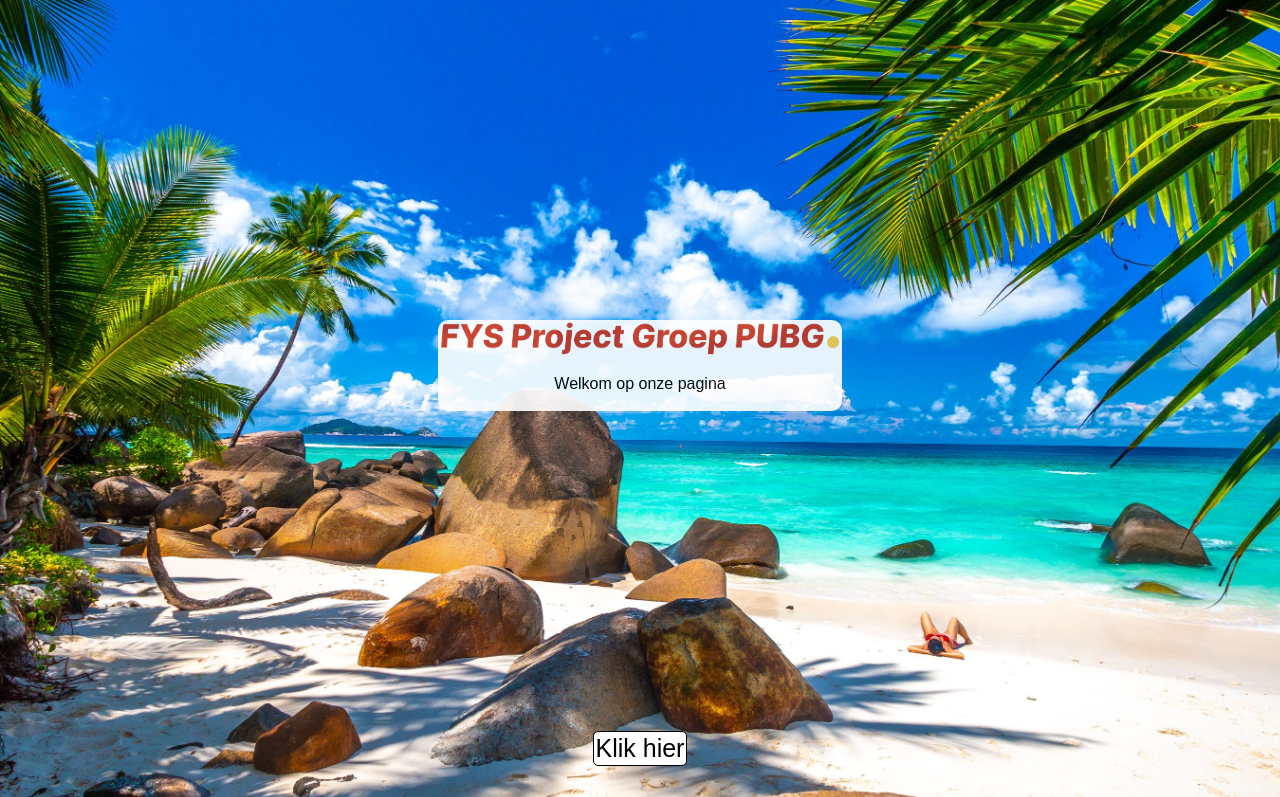
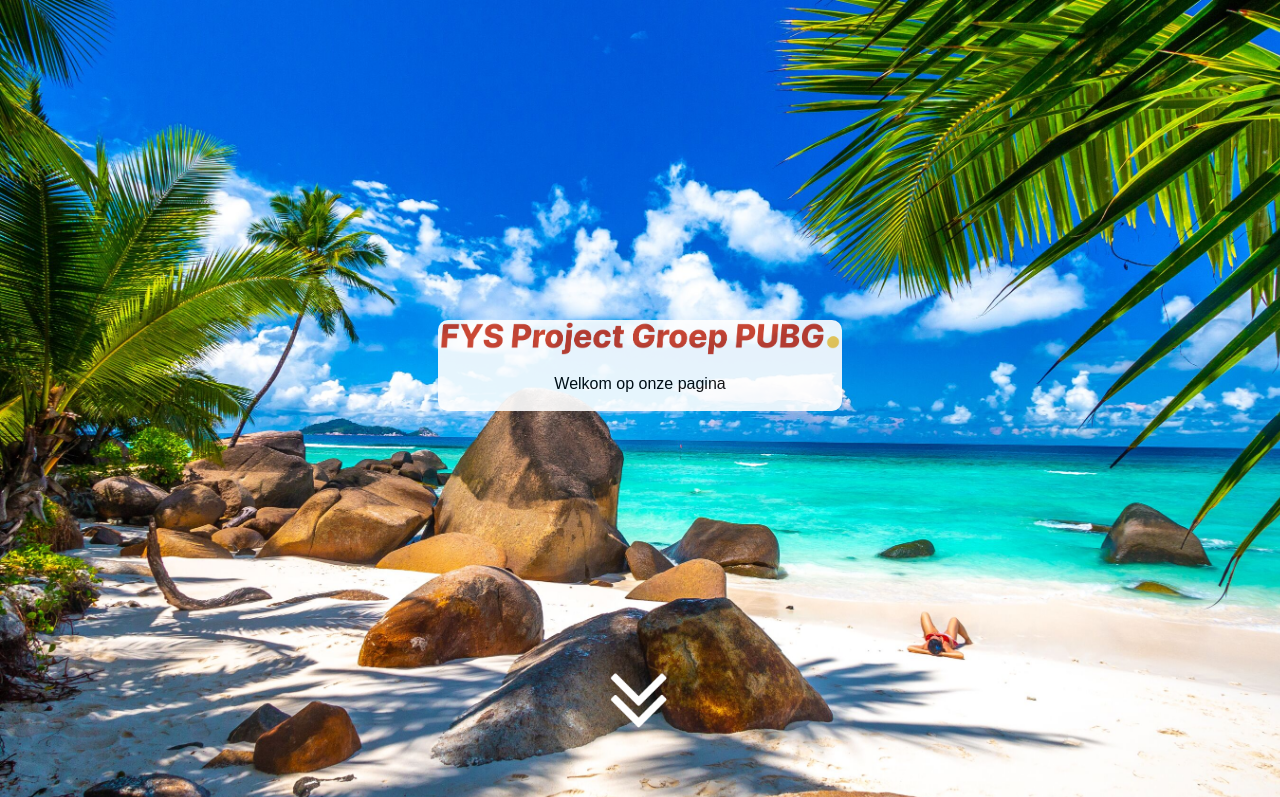
Before and after one commit to JoeyPoel/FYS, a plain HTML site: page index.html in a window 1280 px wide. Shown: the top 797 px of the page. Drawn offline with Linux system fonts and the light colour scheme; a script that the page names is missing.

Commit message:
Down button banner home page

```diff
--- a/assets/css/styles.css
+++ b/assets/css/styles.css
@@ -122,18 +122,14 @@
 }
 
 .down{
-    margin-top: 40vh;
-    background-color: white;
-    border-radius: 5px;
-    padding: 2px;
-    border: black 1px solid;
+    margin-top: 30vh;
 }
 
-#downbtn {
-    color: black;
-    text-decoration: none;
-    font-size: 25px;
+#down-btn{
+    width: 100px;
+    height: 100px;
 }
+
 
 html{
     scroll-behavior: smooth;
--- a/index.html
+++ b/index.html
@@ -8,7 +8,8 @@
     </div>
 
     <div class="down">
-        <a href="#top-bar" id="downbtn">Klik hier</a>
+        <a href="#top-bar"><img src="assets/img/down-button.png" alt="Down" id="down-btn"></a>
+
     </div>
 </div>
 
```
Also changed, not shown: assets/img/down-button.png (added).
